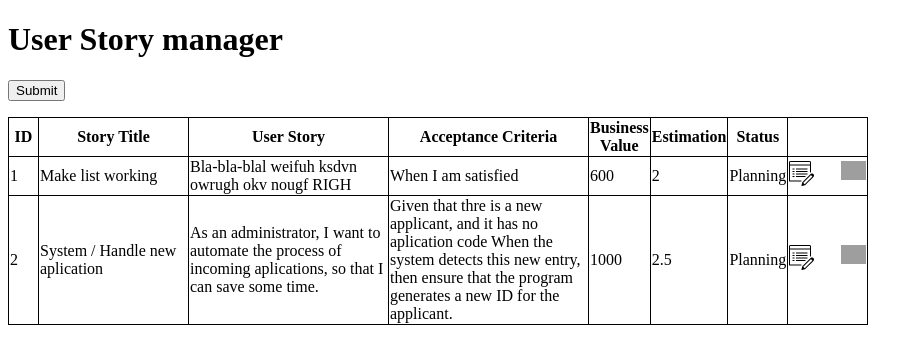
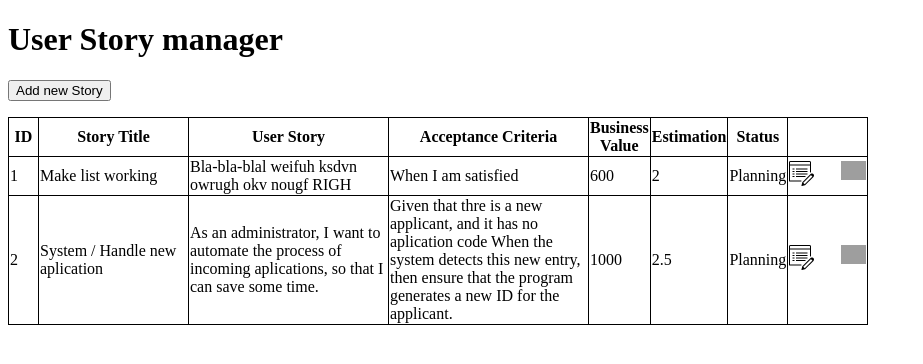
Before and after one commit to PeterBiro/super-sprinter-3000-PeterBiro, a Flask app: page / in a window 1280 px wide. Shown: the top 364 px of the page, without its empty margins (0-923 px from the left). Run offline with Flask 2, Linux system fonts and the light colour scheme; grey boxes are pictures that could not be loaded.

Commit message:
edit form implemented without post form

```diff
--- a/main.py
+++ b/main.py
@@ -33,11 +33,8 @@ def load_stories_from_file(file_name):
 
 @app.route("/")
 @app.route("/list/")
-@app.route("/list/del@id=<id>")
+@app.route("/list/del@id=<int:id>")
 def list():
-    if request.method == "POST":
-        if request.form["Add new"] == "Add new Story":
-            return add_new_story()
     if request.method == "GET":
         story_list = load_stories_from_file("stories.csv")
         return render_template("list.html", story_list=story_list)
@@ -52,8 +49,16 @@ def add_new_story():
         return ("I am doing it...")
 
 
+@app.route("/story/<int:story_id>", methods=["GET", "POST"])
+def edit_story(story_id):
+    if request.method == "GET":
+        story_list = load_stories_from_file("stories.csv")
+        story = [x for x in story_list if x.id == story_id][0]
+        return render_template("form.html", title="Edit Story", story=story)
+
+
 def main():
     pass
 
 if __name__ == '__main__':
-    app.run()
+    app.run(debug=True)
--- a/templates/list.html
+++ b/templates/list.html
@@ -11,7 +11,7 @@
 
 <body>
     <p><h1> User Story manager</h1></p>
-    <p><form action="/story"><input type="submit" name="Add new" ></form></p>
+    <p><a href="/story"><button type="button">Add new Story</button> </a></p>
     <table border="1">
         <col width="30">
         <col width="150">
@@ -40,8 +40,8 @@
             <td>{{story.value}}</td>
             <td>{{story.estim}}</td>
             <td>{{story.status}}</td>
-            <td><img src="{{ url_for('static', filename = "Edit.png") }}" alt="Edit Story" width="25">
-                <img src="{{ url_for('static', filename = "Delete.png") }}" alt="Delete Story" width="25" align="RIGHT">
+            <td><a href="/story/{{story.id}}" > <img src="{{ url_for('static', filename = "Edit.png") }}" alt="Edit Story" width="25"></a>
+                <a href="/story/del@id={{story.id}}" ><img src="{{ url_for('static', filename = "Delete.png") }}" alt="Delete Story" width="25" align="right"></a>
             </td>
         </tr>
         {% endfor%}
```
Also changed, not shown: templates/form.html (+5 -5 lines).
